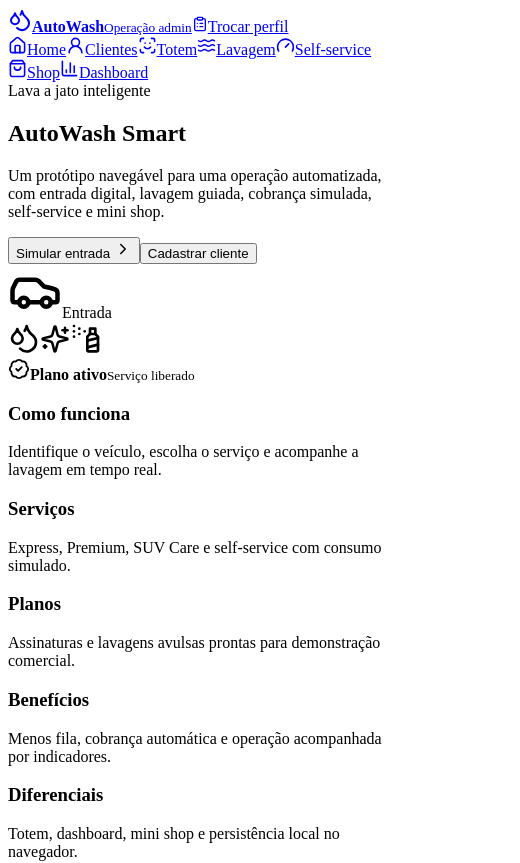
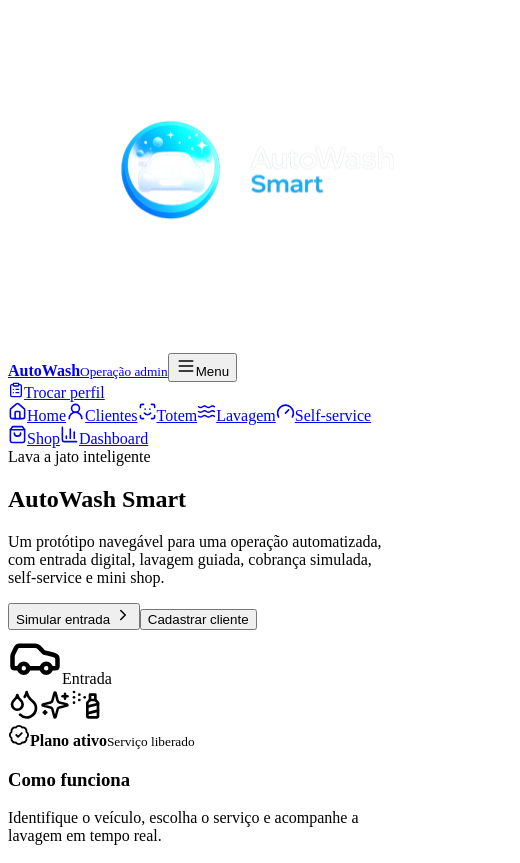
Before and after one commit to Riclacper/AutoWashSmart, a React (Vite) app: page /#/app/admin in a window 390 px wide. Shown: the top 863 px of the page, 520 px wide, since content can reach past the window. Built offline with nearby package versions, Linux system fonts and the light colour scheme; the HTML template or start-up script is replaced by a standard one.

Commit message:
Refina menu mobile e dashboard

```diff
--- a/src/components/Sidebar.jsx
+++ b/src/components/Sidebar.jsx
@@ -1,15 +1,18 @@
+import { useState } from 'react';
 import { NavLink } from 'react-router-dom';
 import {
   BarChart3,
   ClipboardList,
-  Droplets,
   Gauge,
   Home,
+  Menu,
   ScanFace,
   ShoppingBag,
   UserRound,
   Waves,
+  X,
 } from 'lucide-react';
+import logo from '../assets/logo.png';
 
 const navItems = {
   client: [
@@ -30,19 +33,37 @@
 
 export function Sidebar({ mode }) {
   const items = navItems[mode] || navItems.admin;
+  const [isOpen, setIsOpen] = useState(false);
+
+  function closeMenu() {
+    setIsOpen(false);
+  }
 
   return (
-    <aside className="sidebar">
-      <NavLink className="brand" to="/app" aria-label="AutoWash Smart">
-        <span className="brand-icon">
-          <Droplets size={24} />
+    <aside className={isOpen ? 'sidebar menu-open' : 'sidebar'}>
+      <div className="sidebar-top">
+        <NavLink className="brand" to="/app" aria-label="AutoWash Smart" onClick={closeMenu}>
+          <span className="brand-logo">
+            <img src={logo} alt="" />
           </span>
           <span>
             <strong>AutoWash</strong>
             <small>{mode === 'client' ? 'Portal do cliente' : 'Operação admin'}</small>
           </span>
         </NavLink>
-      <NavLink className="mode-switch" to="/">
+        <button
+          className="menu-toggle"
+          type="button"
+          aria-expanded={isOpen}
+          aria-controls="main-menu"
+          onClick={() => setIsOpen((current) => !current)}
+        >
+          {isOpen ? <X size={20} /> : <Menu size={20} />}
+          <span>Menu</span>
+        </button>
+      </div>
+      <div className="sidebar-menu" id="main-menu">
+        <NavLink className="mode-switch" to="/" onClick={closeMenu}>
           <ClipboardList size={16} />
           Trocar perfil
         </NavLink>
@@ -54,12 +75,14 @@
               end
               to={path}
               title={label}
+              onClick={closeMenu}
             >
               <Icon size={19} />
               <span>{label}</span>
             </NavLink>
           ))}
         </nav>
+      </div>
     </aside>
   );
 }
--- a/src/pages/AdminDashboardView.jsx
+++ b/src/pages/AdminDashboardView.jsx
@@ -101,7 +101,7 @@
   const selectedAnalysis = buildChartAnalysis(selectedChart);
   const activities = [...operations]
     .sort((a, b) => (b.createdAt || 0) - (a.createdAt || 0))
-    .slice(0, 8);
+    .slice(0, 5);
 
   return (
     <section className="screen">
@@ -164,10 +164,10 @@
         </div>
         <div className="chart-detail-list">
           {selectedChart.points.map((point) => (
-            <p key={point.label}>
+            <span className="day-detail" key={point.label}>
               <strong>{point.label}</strong>
               <span>{formatChartValue(selectedChart, point.value)}</span>
-            </p>
+            </span>
           ))}
         </div>
       </div>
--- a/src/styles.css
+++ b/src/styles.css
@@ -492,6 +492,11 @@
   box-shadow: inset -1px 0 0 rgba(255, 255, 255, 0.08);
 }
 
+.sidebar-top {
+  display: grid;
+  gap: 12px;
+}
+
 .brand {
   display: grid;
   grid-template-columns: 46px 1fr;
@@ -504,15 +509,25 @@
   text-align: left;
 }
 
-.brand-icon {
+.brand-logo {
   display: grid;
   place-items: center;
   width: 46px;
   height: 46px;
   border-radius: 8px;
-  color: var(--green);
-  background: rgba(18, 201, 135, 0.13);
+  overflow: hidden;
+  background: rgba(255, 255, 255, 0.1);
   box-shadow: inset 0 0 0 1px rgba(18, 201, 135, 0.18);
+}
+
+.brand-logo img {
+  width: 100%;
+  height: 100%;
+  object-fit: cover;
+}
+
+.menu-toggle {
+  display: none;
 }
 
 .brand strong,
@@ -1569,49 +1584,49 @@
 }
 
 .chart-detail-list {
-  display: grid;
-  align-content: stretch;
-  gap: 6px;
-}
-
-.chart-detail-list p {
-  display: grid;
-  grid-template-columns: 42px 1fr;
-  align-items: center;
-  gap: 10px;
-  min-height: 34px;
-  margin: 0;
-  padding: 0 10px;
+  display: flex;
+  flex-wrap: wrap;
+  align-content: start;
+  gap: 8px;
+}
+
+.day-detail {
+  display: grid;
+  gap: 2px;
+  min-width: 72px;
+  min-height: 48px;
+  padding: 8px 10px;
   border-radius: 8px;
   background: var(--surface-soft);
 }
 
-.chart-detail-list strong {
+.day-detail strong {
   color: var(--ink);
 }
 
-.chart-detail-list span {
+.day-detail span {
   color: var(--muted);
   font-size: 13px;
+  line-height: 1.2;
 }
 
 .recent-list {
   margin-top: 18px;
-  padding: 18px;
+  padding: 14px;
 }
 
 .activity-feed {
   display: grid;
+  gap: 8px;
+}
+
+.activity-row {
+  display: grid;
+  grid-template-columns: 34px minmax(0, 1fr) auto 44px 88px;
   gap: 10px;
-}
-
-.activity-row {
-  display: grid;
-  grid-template-columns: 42px minmax(0, 1fr) auto 56px 110px;
-  gap: 12px;
-  align-items: center;
-  min-height: 62px;
-  padding: 10px 12px;
+  align-items: center;
+  min-height: 48px;
+  padding: 7px 10px;
   border: 1px solid #edf3f6;
   border-radius: 8px;
   background: var(--surface-soft);
@@ -1620,8 +1635,8 @@
 .activity-icon {
   display: grid;
   place-items: center;
-  width: 42px;
-  height: 42px;
+  width: 34px;
+  height: 34px;
   border-radius: 8px;
 }
 
@@ -1644,6 +1659,7 @@
 .activity-main strong {
   overflow: hidden;
   color: var(--ink);
+  font-size: 14px;
   text-overflow: ellipsis;
   white-space: nowrap;
 }
@@ -1651,18 +1667,19 @@
 .activity-main small,
 .activity-meta {
   color: var(--muted);
+  font-size: 12px;
 }
 
 .activity-kind {
   display: inline-flex;
   align-items: center;
   justify-content: center;
-  min-height: 28px;
-  padding: 0 10px;
+  min-height: 24px;
+  padding: 0 8px;
   border-radius: 999px;
   color: #07583d;
   background: var(--green-soft);
-  font-size: 12px;
+  font-size: 11px;
   font-weight: 900;
 }
 
@@ -2046,19 +2063,47 @@
     padding: 12px 10px;
   }
 
+  .sidebar-top {
+    grid-template-columns: minmax(0, 1fr) auto;
+    align-items: center;
+  }
+
   .brand {
     grid-template-columns: 38px minmax(0, 1fr);
     gap: 10px;
-    margin-bottom: 8px;
-  }
-
-  .brand-icon {
+    margin-bottom: 0;
+  }
+
+  .brand-logo {
     width: 38px;
     height: 38px;
   }
 
   .brand strong {
     font-size: 16px;
+  }
+
+  .menu-toggle {
+    display: inline-flex;
+    align-items: center;
+    justify-content: center;
+    gap: 6px;
+    min-height: 38px;
+    padding: 0 12px;
+    border-radius: 8px;
+    color: #ffffff;
+    background: rgba(255, 255, 255, 0.1);
+    font-size: 13px;
+    font-weight: 900;
+  }
+
+  .sidebar-menu {
+    display: none;
+    margin-top: 10px;
+  }
+
+  .sidebar.menu-open .sidebar-menu {
+    display: block;
   }
 
   .mode-switch {
```
Also changed, not shown: src/assets/logo.png (added). Lines whose indentation alone changed are shown as unchanged.
